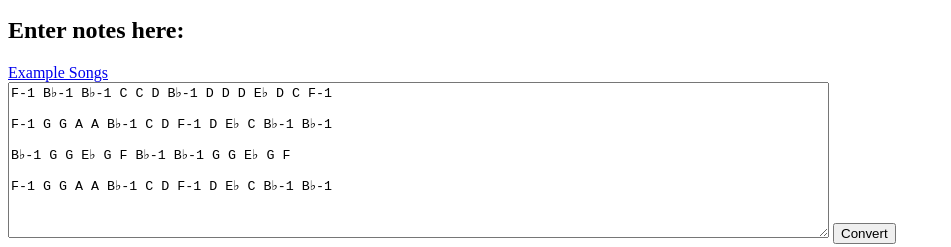
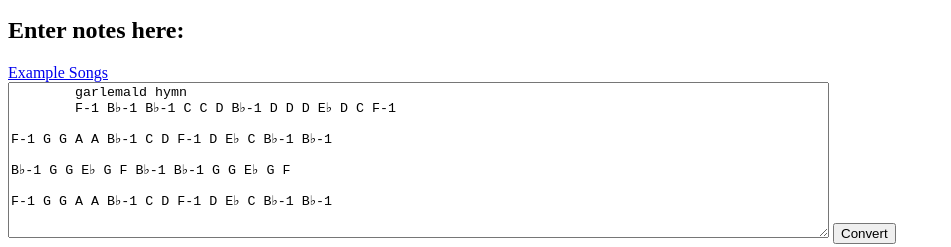
Before and after one commit to AnthonyLNguyen/BardHelper, a plain HTML site: page index.html in a window 1280 px wide. Shown: the part 569-816 px from the top of the page, without its empty margins (0-951 px from the left). Drawn offline with Linux system fonts and the light colour scheme.

Commit message:
garlemald hymn

```diff
--- a/index.html
+++ b/index.html
@@ -100,7 +100,9 @@
 <div>
     <h2>Enter notes here:</h2>
     <a href="https://www.reddit.com/r/ffxiv/wiki/perform">Example Songs</a><br>
-    <textarea id="notes" rows="10" cols="100">F-1 B♭-1 B♭-1 C C D B♭-1 D D D E♭ D C F-1
+    <textarea id="notes" rows="10" cols="100">
+        garlemald hymn
+        F-1 B♭-1 B♭-1 C C D B♭-1 D D D E♭ D C F-1
 
 F-1 G G A A B♭-1 C D F-1 D E♭ C B♭-1 B♭-1
 
```
